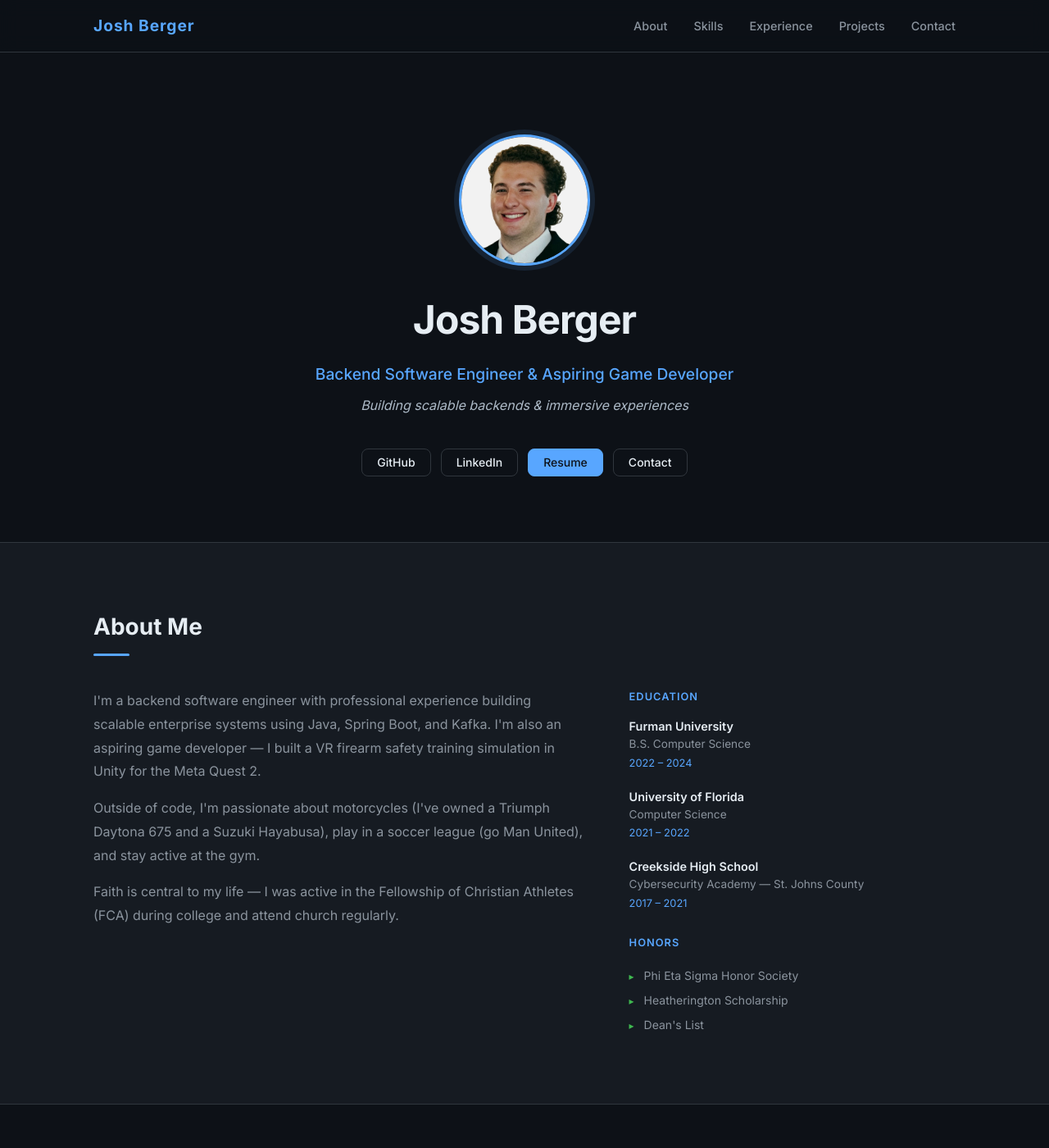
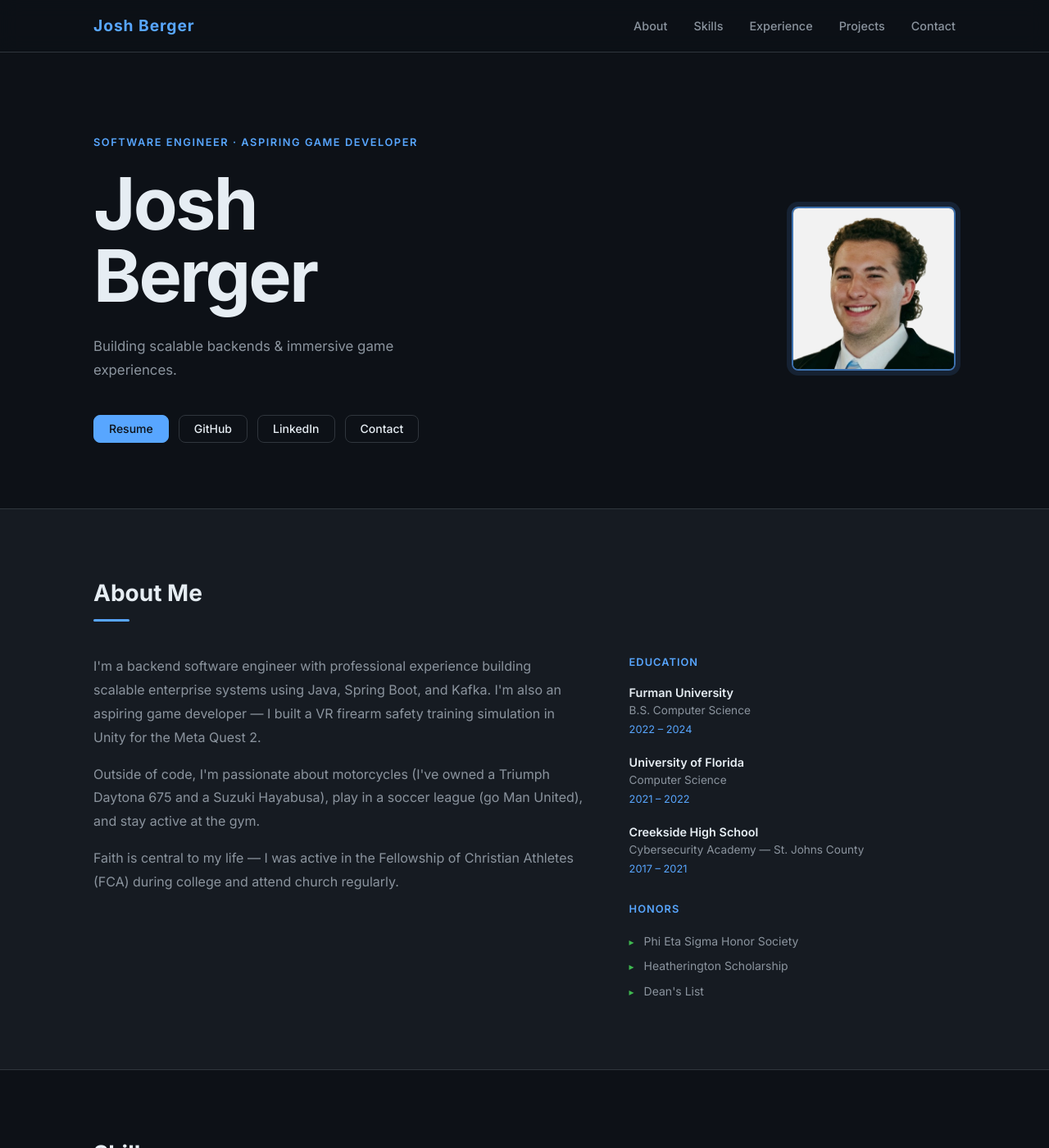
Before and after one commit to joshberger5/joshberger5.github.io, a Jekyll site: the page built from index.md, in a window 1280 px wide and 1400 px high. Shown: the whole window at 82% size. Built offline with Jekyll 4.4.1, drawn with Linux system fonts in a browser that asks for light colours.

Commit message:
Redesign Hero Section with Editorial Layout and Entrance Animations (#15)

```diff
--- a/_includes/hero.html
+++ b/_includes/hero.html
@@ -1,14 +1,20 @@
 <section class="hero" id="hero">
   <div class="container">
-    <img src="{{ '/assets/images/profile.jpg' | relative_url }}" alt="Josh Berger" class="hero__photo">
-    <h1 class="hero__name">Josh Berger</h1>
-    <p class="hero__headline">Backend Software Engineer &amp; Aspiring Game Developer</p>
-    <p class="hero__tagline">Building scalable backends &amp; immersive experiences</p>
-    <div class="hero__cta">
-      <a href="https://github.com/joshberger5" class="btn btn--outline" target="_blank" rel="noopener noreferrer">GitHub</a>
-      <a href="https://linkedin.com/in/joshberger5" class="btn btn--outline" target="_blank" rel="noopener noreferrer">LinkedIn</a>
-      <a href="{{ '/Joshua_Berger_Resume.pdf' | relative_url }}" class="btn btn--primary" download>Resume</a>
-      <a href="#contact" class="btn btn--outline">Contact</a>
+    <div class="hero__inner">
+      <div class="hero__content">
+        <p class="hero__eyebrow">Software Engineer · Aspiring Game Developer</p>
+        <h1 class="hero__name">Josh<br>Berger</h1>
+        <p class="hero__tagline">Building scalable backends &amp; immersive game experiences.</p>
+        <div class="hero__cta">
+          <a href="{{ '/Joshua_Berger_Resume.pdf' | relative_url }}" class="btn btn--primary" download>Resume</a>
+          <a href="https://github.com/joshberger5" class="btn btn--outline" target="_blank" rel="noopener noreferrer">GitHub</a>
+          <a href="https://linkedin.com/in/joshberger5" class="btn btn--outline" target="_blank" rel="noopener noreferrer">LinkedIn</a>
+          <a href="#contact" class="btn btn--outline">Contact</a>
+        </div>
+      </div>
+      <div class="hero__visual">
+        <img src="{{ '/assets/images/profile.jpg' | relative_url }}" alt="Josh Berger" class="hero__photo">
+      </div>
     </div>
   </div>
 </section>
--- a/assets/css/main.css
+++ b/assets/css/main.css
@@ -222,49 +222,78 @@ section {
 /* ============================================================
    Hero
    ============================================================ */
+@keyframes heroFadeUp {
+  from { opacity: 0; transform: translateY(20px); }
+  to   { opacity: 1; transform: translateY(0); }
+}
+
+@media (prefers-reduced-motion: reduce) {
+  .hero__eyebrow,
+  .hero__name,
+  .hero__tagline,
+  .hero__cta,
+  .hero__visual { animation: none; }
+}
+
 .hero {
   padding: 100px 0 80px;
-  text-align: center;
 }
 
-.hero__photo {
-  width: 160px;
-  height: 160px;
-  border-radius: 50%;
-  object-fit: cover;
-  object-position: top;
-  margin: 0 auto 28px;
-  border: 3px solid var(--accent);
-  box-shadow: 0 0 0 6px rgba(88, 166, 255, 0.12);
+.hero__inner {
+  display: grid;
+  grid-template-columns: 1fr auto;
+  gap: 60px;
+  align-items: center;
+}
+
+.hero__eyebrow {
+  font-size: 0.8rem;
+  font-weight: 600;
+  text-transform: uppercase;
+  letter-spacing: 0.12em;
+  color: var(--accent);
+  margin-bottom: 20px;
+  animation: heroFadeUp 0.5s ease both;
 }
 
 .hero__name {
-  font-size: 3rem;
+  font-size: 5.5rem;
   font-weight: 700;
-  letter-spacing: -0.02em;
-  margin-bottom: 12px;
+  letter-spacing: -0.03em;
+  line-height: 1;
+  margin-bottom: 28px;
   color: var(--text);
-}
-
-.hero__headline {
-  font-size: 1.2rem;
-  font-weight: 500;
-  color: var(--accent);
-  margin-bottom: 10px;
+  animation: heroFadeUp 0.5s 0.1s ease both;
 }
 
 .hero__tagline {
-  font-size: 1rem;
-  color: #adbac7;
-  font-style: italic;
+  font-size: 1.05rem;
+  color: var(--muted);
+  line-height: 1.7;
   margin-bottom: 40px;
+  max-width: 460px;
+  animation: heroFadeUp 0.5s 0.2s ease both;
 }
 
 .hero__cta {
   display: flex;
   gap: 12px;
-  justify-content: center;
   flex-wrap: wrap;
+  animation: heroFadeUp 0.5s 0.3s ease both;
+}
+
+.hero__visual {
+  animation: heroFadeUp 0.5s 0.15s ease both;
+}
+
+.hero__photo {
+  width: 200px;
+  height: 200px;
+  border-radius: var(--radius);
+  object-fit: cover;
+  object-position: top;
+  border: 2px solid rgba(88, 166, 255, 0.65);
+  box-shadow: 0 0 0 6px rgba(88, 166, 255, 0.12);
 }
 
 /* ============================================================
@@ -645,12 +674,22 @@ section {
   }
 
   /* Hero */
-  .hero__name {
-    font-size: 2.25rem;
+  .hero__inner {
+    grid-template-columns: 1fr;
+    gap: 36px;
   }
 
-  .hero__headline {
-    font-size: 1.05rem;
+  .hero__visual {
+    order: -1;
+  }
+
+  .hero__photo {
+    width: 120px;
+    height: 120px;
+  }
+
+  .hero__name {
+    font-size: 3rem;
   }
 
   /* About */
@@ -683,7 +722,7 @@ section {
   }
 
   .hero__name {
-    font-size: 1.875rem;
+    font-size: 2.25rem;
   }
 
   section {
```
